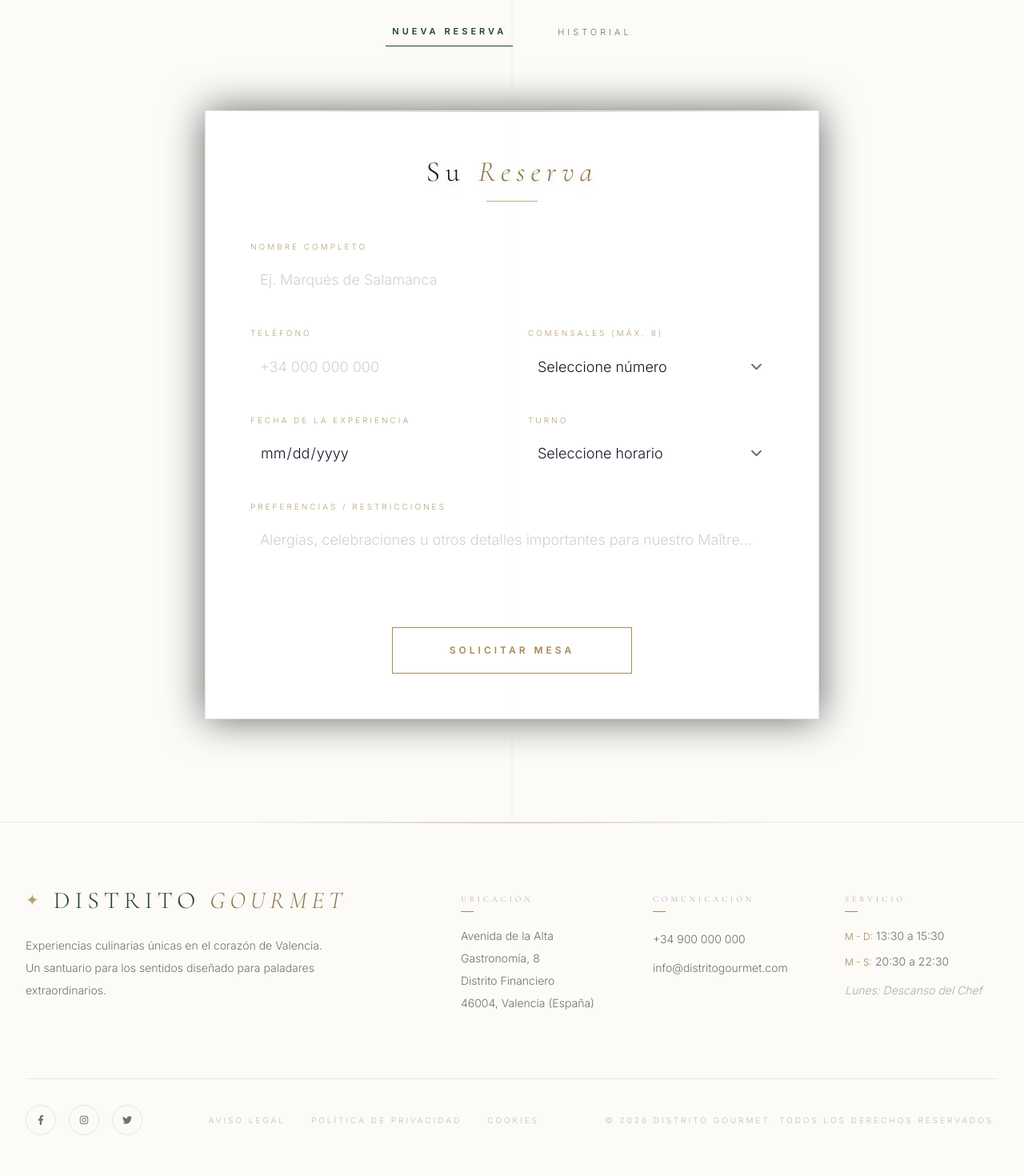
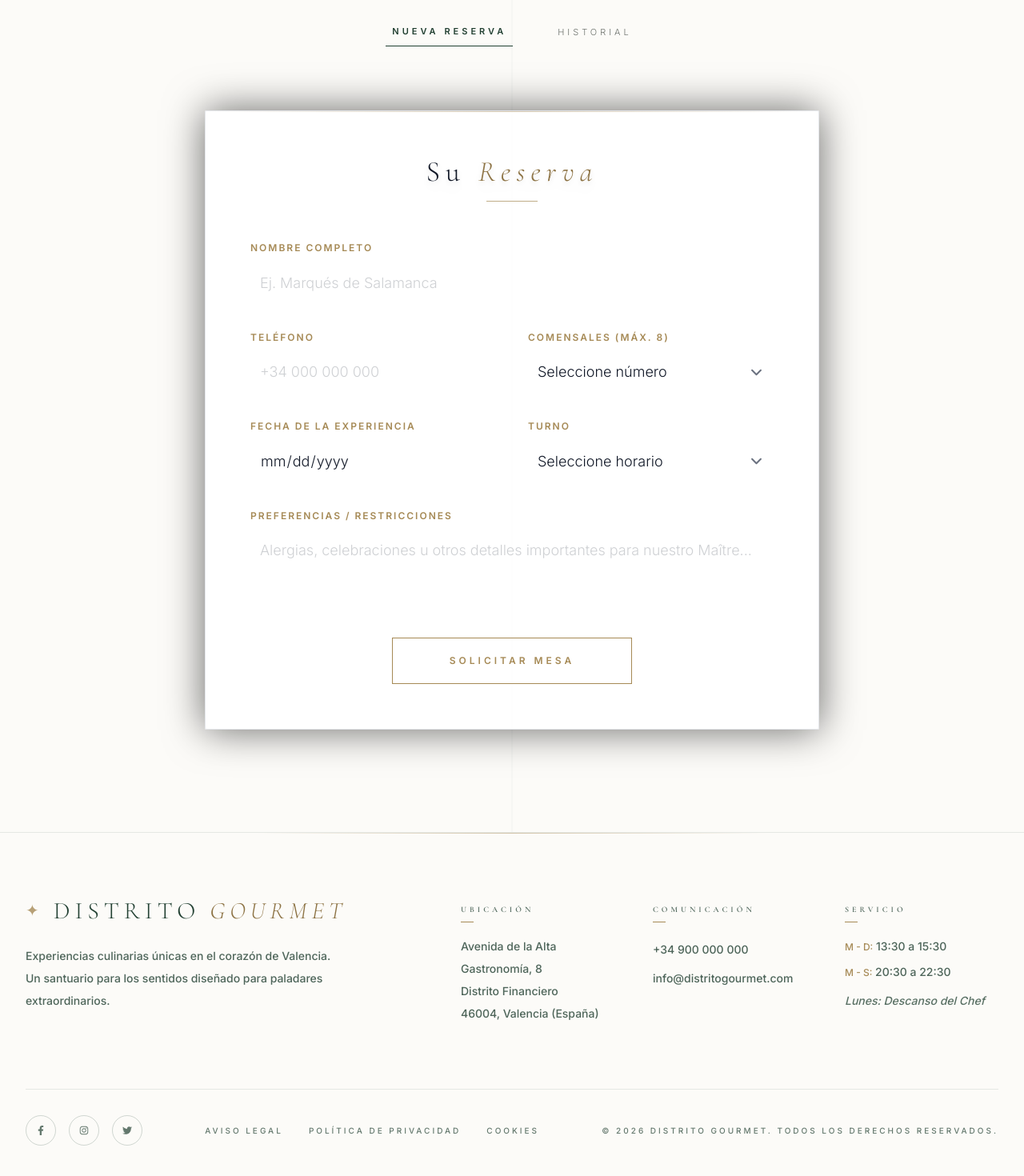
Before and after one commit to AVL05/distrito-gourmet, a React (Vite) app in the folder frontend/: page /reservations in a window 1280 px wide. Shown: the part 474-1944 px from the top of the page at 80% size. Built offline with nearby package versions, Linux system fonts and the light colour scheme; the HTML template or start-up script is replaced by a standard one.

Commit message:
Funcionamiento de pagina de la carta, y mejora visual de textos

```diff
--- a/frontend/src/components/ReservationForm.jsx
+++ b/frontend/src/components/ReservationForm.jsx
@@ -1,59 +1,49 @@
-import { useState } from "react";
+import { useState } from 'react';
 
 const ReservationForm = ({ compact = false }) => {
   const [form, setForm] = useState({
-    name: "",
-    phone: "",
-    people: "",
-    date: "",
-    time: "",
-    comments: "",
+    name: '',
+    phone: '',
+    people: '',
+    date: '',
+    time: '',
+    comments: '',
   });
   const [loading, setLoading] = useState(false);
   const [success, setSuccess] = useState(false);
 
-  const availableTimes = [
-    "13:00",
-    "13:30",
-    "14:00",
-    "14:30",
-    "20:00",
-    "20:30",
-    "21:00",
-    "21:30",
-  ];
-  const today = new Date().toISOString().split("T")[0];
+  const availableTimes = ['13:00', '13:30', '14:00', '14:30', '20:00', '20:30', '21:00', '21:30'];
+  const today = new Date().toISOString().split('T')[0];
 
-  const handleSubmit = (e) => {
+  const handleSubmit = e => {
     e.preventDefault();
     setLoading(true);
     setSuccess(false);
 
     // Simulation
     setTimeout(() => {
-      const reservations =
-        JSON.parse(localStorage.getItem("reservations")) || [];
-      reservations.push({ ...form, id: Date.now(), status: "pendiente" });
-      localStorage.setItem("reservations", JSON.stringify(reservations));
+      const reservations = JSON.parse(localStorage.getItem('reservations')) || [];
+      reservations.push({ ...form, id: Date.now(), status: 'pendiente' });
+      localStorage.setItem('reservations', JSON.stringify(reservations));
 
       setLoading(false);
       setSuccess(true);
       setForm({
-        name: "",
-        phone: "",
-        people: "",
-        date: "",
-        time: "",
-        comments: "",
+        name: '',
+        phone: '',
+        people: '',
+        date: '',
+        time: '',
+        comments: '',
       });
 
       setTimeout(() => setSuccess(false), 8000);
     }, 1500);
   };
 
-  const handleChange = (e) => {
+  const handleChange = e => {
     const { name, value } = e.target;
-    setForm((prev) => ({ ...prev, [name]: value }));
+    setForm(prev => ({ ...prev, [name]: value }));
   };
 
   return (
@@ -72,7 +62,7 @@ const ReservationForm = ({ compact = false }) => {
         )}
 
         <div className="mb-8 relative group">
-          <label className="text-[10px] uppercase tracking-[3px] text-primary/80 block mb-2 transition-colors group-focus-within:text-primary">
+          <label className="text-[12px] uppercase tracking-[2px] text-primary block mb-2 transition-colors group-focus-within:text-primary font-bold">
             Nombre Completo
           </label>
           <input
@@ -88,7 +78,7 @@ const ReservationForm = ({ compact = false }) => {
 
         <div className="grid grid-cols-1 md:grid-cols-2 gap-10 mb-8">
           <div className="relative group">
-            <label className="text-[10px] uppercase tracking-[3px] text-primary/80 block mb-2 transition-colors group-focus-within:text-primary">
+            <label className="text-[12px] uppercase tracking-[2px] text-primary block mb-2 transition-colors group-focus-within:text-primary font-bold">
               Teléfono
             </label>
             <input
@@ -102,7 +92,7 @@ const ReservationForm = ({ compact = false }) => {
             />
           </div>
           <div className="relative group">
-            <label className="text-[10px] uppercase tracking-[3px] text-primary/80 block mb-2 transition-colors group-focus-within:text-primary">
+            <label className="text-[12px] uppercase tracking-[2px] text-primary block mb-2 transition-colors group-focus-within:text-primary font-bold">
               Comensales (Máx. 8)
             </label>
             <select
@@ -110,12 +100,13 @@ const ReservationForm = ({ compact = false }) => {
               value={form.people}
               onChange={handleChange}
               required
-              className="w-full bg-transparent border-0 border-b border-gray-200 text-gray-900 py-3 focus:outline-none focus:ring-0 focus:border-primary transition-all duration-300 [&>option]:bg-[#fdfaf6] text-lg font-light appearance-none cursor-pointer"
-            >
-              <option value="" disabled>Seleccione número</option>
+              className="w-full bg-transparent border-0 border-b border-gray-200 text-gray-900 py-3 focus:outline-none focus:ring-0 focus:border-primary transition-all duration-300 [&>option]:bg-[#fdfaf6] text-lg font-light appearance-none cursor-pointer">
+              <option value="" disabled>
+                Seleccione número
+              </option>
               {[...Array(8)].map((_, i) => (
                 <option key={i + 1} value={i + 1}>
-                  {i + 1} persona{i + 1 > 1 ? "s" : ""}
+                  {i + 1} persona{i + 1 > 1 ? 's' : ''}
                 </option>
               ))}
             </select>
@@ -124,7 +115,7 @@ const ReservationForm = ({ compact = false }) => {
 
         <div className="grid grid-cols-1 md:grid-cols-2 gap-10 mb-8">
           <div className="relative group">
-            <label className="text-[10px] uppercase tracking-[3px] text-primary/80 block mb-2 transition-colors group-focus-within:text-primary">
+            <label className="text-[12px] uppercase tracking-[2px] text-primary block mb-2 transition-colors group-focus-within:text-primary font-bold">
               Fecha de la Experiencia
             </label>
             <input
@@ -138,7 +129,7 @@ const ReservationForm = ({ compact = false }) => {
             />
           </div>
           <div className="relative group">
-            <label className="text-[10px] uppercase tracking-[3px] text-primary/80 block mb-2 transition-colors group-focus-within:text-primary">
+            <label className="text-[12px] uppercase tracking-[2px] text-primary block mb-2 transition-colors group-focus-within:text-primary font-bold">
               Turno
             </label>
             <select
@@ -146,10 +137,11 @@ const ReservationForm = ({ compact = false }) => {
               value={form.time}
               onChange={handleChange}
               required
-              className="w-full bg-transparent border-0 border-b border-gray-200 text-gray-900 py-3 focus:outline-none focus:ring-0 focus:border-primary transition-all duration-300 [&>option]:bg-[#fdfaf6] text-lg font-light appearance-none cursor-pointer"
-            >
-              <option value="" disabled>Seleccione horario</option>
-              {availableTimes.map((time) => (
+              className="w-full bg-transparent border-0 border-b border-gray-200 text-gray-900 py-3 focus:outline-none focus:ring-0 focus:border-primary transition-all duration-300 [&>option]:bg-[#fdfaf6] text-lg font-light appearance-none cursor-pointer">
+              <option value="" disabled>
+                Seleccione horario
+              </option>
+              {availableTimes.map(time => (
                 <option key={time} value={time}>
                   Servicio de las {time}
                 </option>
@@ -159,7 +151,7 @@ const ReservationForm = ({ compact = false }) => {
         </div>
 
         <div className="mb-12 relative group">
-          <label className="text-[10px] uppercase tracking-[3px] text-primary/80 block mb-2 transition-colors group-focus-within:text-primary">
+          <label className="text-[12px] uppercase tracking-[2px] text-primary block mb-2 transition-colors group-focus-within:text-primary font-bold">
             Preferencias / Restricciones
           </label>
           <textarea
@@ -168,19 +160,17 @@ const ReservationForm = ({ compact = false }) => {
             onChange={handleChange}
             rows="2"
             placeholder="Alergias, celebraciones u otros detalles importantes para nuestro Maître..."
-            className="w-full bg-transparent border-0 border-b border-gray-200 text-gray-900 py-3 focus:outline-none focus:ring-0 focus:border-primary transition-all duration-300 resize-none placeholder:text-gray-900/20 text-lg font-light"
-          ></textarea>
+            className="w-full bg-transparent border-0 border-b border-gray-200 text-gray-900 py-3 focus:outline-none focus:ring-0 focus:border-primary transition-all duration-300 resize-none placeholder:text-gray-900/20 text-lg font-light"></textarea>
         </div>
 
         <div className="mt-10 flex justify-center">
           <button
             type="submit"
             className="group relative px-16 py-5 bg-transparent border border-primary text-primary font-body text-xs uppercase tracking-[4px] overflow-hidden transition-all duration-500 hover:scale-105 hover:shadow-[0_0_30px_rgba(197,160,89,0.5)] w-full md:w-auto min-w-[300px]"
-            disabled={loading}
-          >
+            disabled={loading}>
             <div className="absolute inset-0 w-0 bg-primary transition-all duration-[400ms] ease-out group-hover:w-full"></div>
-            <span className="relative z-10 group-hover:text-black font-semibold transition-colors duration-300">
-              {loading ? "PROCESANDO..." : "SOLICITAR MESA"}
+            <span className="relative z-10 group-hover:text-black font-bold transition-colors duration-300">
+              {loading ? 'PROCESANDO...' : 'SOLICITAR MESA'}
             </span>
           </button>
         </div>
@@ -189,8 +179,11 @@ const ReservationForm = ({ compact = false }) => {
           <div className="mt-8 p-6 bg-white/90 border border-primary/40 backdrop-blur-md flex flex-col items-center justify-center text-center animate-fade-in shadow-2xl">
             <span className="text-primary text-2xl mb-2">✦</span>
             <p className="text-gray-900 font-light tracking-wide leading-relaxed">
-              Su petición de reserva ha sido recibida con éxito.<br/>
-              <span className="text-gray-500 text-sm mt-2 block">Nuestro equipo de recepción le contactará en breve para confirmar la disponibilidad.</span>
+              Su petición de reserva ha sido recibida con éxito.
+              <br />
+              <span className="text-gray-500 text-sm mt-2 block">
+                Nuestro equipo de recepción le contactará en breve para confirmar la disponibilidad.
+              </span>
             </p>
           </div>
         )}
--- a/frontend/src/components/animations/AnimatedPage.jsx
+++ b/frontend/src/components/animations/AnimatedPage.jsx
@@ -25,8 +25,8 @@ const pageVariants = {
 };
 
 const pageTransition = {
-  duration: 2.0,
-  ease: [0.22, 1, 0.36, 1], // Custom slow cinematic ease
+  duration: 1.2,
+  ease: [0.22, 1, 0.36, 1],
 };
 
 const AnimatedPage = ({ children }) => {
--- a/frontend/src/components/animations/Preloader.jsx
+++ b/frontend/src/components/animations/Preloader.jsx
@@ -8,7 +8,7 @@ const Preloader = () => {
     // Hold the preloader for 2.5 seconds to establish the luxury feel
     const timer = setTimeout(() => {
       setIsLoading(false);
-    }, 2800);
+    }, 1200);
     return () => clearTimeout(timer);
   }, []);
 
@@ -19,7 +19,7 @@ const Preloader = () => {
           key="preloader"
           initial={{ opacity: 1, y: 0 }}
           exit={{ opacity: 0, y: '-100%' }}
-          transition={{ duration: 1.2, ease: [0.76, 0, 0.24, 1] }}
+          transition={{ duration: 0.8, ease: [0.76, 0, 0.24, 1] }}
           className="fixed inset-0 z-[100] bg-bg-surface flex flex-col items-center justify-center overflow-hidden">
           {/* Subtle Grid Lines */}
           <div className="absolute top-0 bottom-0 left-1/2 w-[1px] bg-text-main/5 -translate-x-1/2 z-0 hidden md:block"></div>
@@ -28,7 +28,7 @@ const Preloader = () => {
           <motion.div
             initial={{ opacity: 0, scale: 0.95, filter: 'blur(10px)' }}
             animate={{ opacity: 1, scale: 1, filter: 'blur(0px)' }}
-            transition={{ duration: 1.5, ease: 'easeOut', delay: 0.2 }}
+            transition={{ duration: 0.8, ease: 'easeOut', delay: 0.1 }}
             className="relative z-10 flex flex-col items-center justify-center text-center">
             <span className="text-text-muted text-[10px] uppercase tracking-[4px] mb-8 font-body">
               / Casa de Alta Cocina
--- a/frontend/src/components/layout/Footer.jsx
+++ b/frontend/src/components/layout/Footer.jsx
@@ -12,7 +12,7 @@ const Footer = () => {
               <span className="text-primary opacity-80 text-xl">✦</span>
               DISTRITO<span className="italic text-primary-hover">GOURMET</span>
             </h3>
-            <p className="text-text-muted text-sm leading-loose max-w-sm font-light">
+            <p className="text-text-main/80 text-sm leading-loose max-w-sm font-medium">
               Experiencias culinarias únicas en el corazón de Valencia. Un santuario para los sentidos diseñado para
               paladares extraordinarios.
             </p>
@@ -20,11 +20,11 @@ const Footer = () => {
 
           <div className="md:w-7/12 grid grid-cols-1 sm:grid-cols-3 gap-12 w-full">
             <div className="text-left">
-              <h4 className="font-heading text-[10px] text-text-main/40 uppercase tracking-[4px] mb-6 relative inline-block">
+              <h4 className="font-heading text-[10px] text-text-main/80 uppercase tracking-[4px] mb-6 relative inline-block font-semibold">
                 Ubicación
                 <span className="absolute -bottom-2 left-0 w-4 h-[1px] bg-primary"></span>
               </h4>
-              <p className="text-text-muted text-sm leading-loose font-light">
+              <p className="text-text-main/80 text-sm leading-loose font-medium">
                 Avenida de la Alta Gastronomía, 8
                 <br />
                 Distrito Financiero
@@ -33,11 +33,11 @@ const Footer = () => {
               </p>
             </div>
             <div className="text-left">
-              <h4 className="font-heading text-[10px] text-text-main/40 uppercase tracking-[4px] mb-6 relative inline-block">
+              <h4 className="font-heading text-[10px] text-text-main/80 uppercase tracking-[4px] mb-6 relative inline-block font-semibold">
                 Comunicación
                 <span className="absolute -bottom-2 left-0 w-4 h-[1px] bg-primary"></span>
               </h4>
-              <p className="text-text-muted text-sm leading-loose font-light flex flex-col">
+              <p className="text-text-main/80 text-sm leading-loose font-medium flex flex-col">
                 <a href="tel:+34900000000" className="hover:text-primary transition-colors py-1">
                   +34 900 000 000
                 </a>
@@ -47,18 +47,18 @@ const Footer = () => {
               </p>
             </div>
             <div className="text-left">
-              <h4 className="font-heading text-[10px] text-text-main/40 uppercase tracking-[4px] mb-6 relative inline-block">
+              <h4 className="font-heading text-[10px] text-text-main/80 uppercase tracking-[4px] mb-6 relative inline-block font-semibold">
                 Servicio
                 <span className="absolute -bottom-2 left-0 w-4 h-[1px] bg-primary"></span>
               </h4>
-              <p className="text-text-muted text-sm leading-loose font-light">
+              <p className="text-text-main/80 text-sm leading-loose font-medium">
                 <span className="block mb-1">
                   <span className="text-primary text-xs">M - D:</span> 13:30 a 15:30
                 </span>
                 <span className="block mb-2">
                   <span className="text-primary text-xs">M - S:</span> 20:30 a 22:30
                 </span>
-                <span className="text-text-main/40 italic">Lunes: Descanso del Chef</span>
+                <span className="text-text-main/75 italic">Lunes: Descanso del Chef</span>
               </p>
             </div>
           </div>
@@ -68,22 +68,22 @@ const Footer = () => {
           <div className="flex gap-4">
             <a
               href="#"
-              className="p-3 border border-text-main/10 rounded-full text-text-muted hover:text-text-main hover:bg-primary hover:border-primary transition-all duration-300">
+              className="p-3 border border-text-main/20 rounded-full text-text-main/70 hover:text-text-main hover:bg-primary hover:border-primary transition-all duration-300">
               <FaFacebookF size={12} />
             </a>
             <a
               href="#"
-              className="p-3 border border-text-main/10 rounded-full text-text-muted hover:text-text-main hover:bg-primary hover:border-primary transition-all duration-300">
+              className="p-3 border border-text-main/20 rounded-full text-text-main/70 hover:text-text-main hover:bg-primary hover:border-primary transition-all duration-300">
               <FaInstagram size={12} />
             </a>
             <a
               href="#"
-              className="p-3 border border-text-main/10 rounded-full text-text-muted hover:text-text-main hover:bg-primary hover:border-primary transition-all duration-300">
+              className="p-3 border border-text-main/20 rounded-full text-text-main/70 hover:text-text-main hover:bg-primary hover:border-primary transition-all duration-300">
               <FaTwitter size={12} />
             </a>
           </div>
 
-          <div className="text-text-main/30 text-[10px] uppercase tracking-[3px] flex gap-8">
+          <div className="text-text-main/70 text-[10px] uppercase tracking-[3px] flex gap-8 font-medium">
             <a href="#" className="hover:text-text-main transition-colors">
               Aviso Legal
             </a>
@@ -95,7 +95,7 @@ const Footer = () => {
             </a>
           </div>
 
-          <p className="text-text-main/30 text-[10px] uppercase tracking-[3px]">
+          <p className="text-text-main/70 text-[10px] uppercase tracking-[3px] font-medium">
             &copy; {new Date().getFullYear()} Distrito Gourmet. Todos los derechos reservados.
           </p>
         </div>
--- a/frontend/src/index.css
+++ b/frontend/src/index.css
@@ -49,7 +49,7 @@
 @layer components {
   /* Minimalist Buttons */
   .btn {
-    @apply inline-block px-8 py-3 bg-transparent border border-text-main/20 text-text-main font-body text-xs uppercase tracking-[2px] cursor-pointer transition-all duration-300;
+    @apply inline-block px-8 py-3 bg-transparent border border-text-main/20 text-text-main font-body text-[13px] uppercase tracking-[2px] cursor-pointer transition-all duration-300;
   }
 
   .btn:hover {
@@ -73,11 +73,11 @@
   }
 
   .btn-sm {
-    @apply px-4 py-2 text-[10px] tracking-[1.5px] border border-text-main/20 hover:bg-text-main/5 hover:text-primary;
+    @apply px-4 py-2 text-[11px] tracking-[1.5px] border border-text-main/20 hover:bg-text-main/5 hover:text-primary;
   }
 
   .btn-text {
-    @apply bg-transparent border-none text-text-muted cursor-pointer font-body text-xs uppercase tracking-[1.5px] transition-colors duration-300 hover:text-main;
+    @apply bg-transparent border-none text-text-muted cursor-pointer font-body text-[13px] uppercase tracking-[1.5px] transition-colors duration-300 hover:text-main;
   }
 
   /* Structural */
@@ -96,7 +96,7 @@
   }
 
   label {
-    @apply text-[10px] uppercase tracking-[1.5px] text-text-muted block mb-2;
+    @apply text-[12px] uppercase tracking-[2px] text-text-main block mb-2 font-bold;
   }
 }
 
--- a/frontend/tailwind.config.js
+++ b/frontend/tailwind.config.js
@@ -17,7 +17,7 @@ export default {
       },
       // Any animations
       animation: {
-        'fade-in': 'fadeIn 0.8s ease forwards',
+        'fade-in': 'fadeIn 0.5s ease forwards',
       },
       keyframes: {
         fadeIn: {
```
Also changed, not shown: frontend/src/components/layout/Navbar.jsx (+6 -6 lines), frontend/src/pages/CartView.jsx (+10 -8 lines), frontend/src/pages/HomeView.jsx (+11 -11 lines), frontend/src/pages/MenuView.jsx (+6 -6 lines), 1 other file (tests, documents, lock files or other folders).
